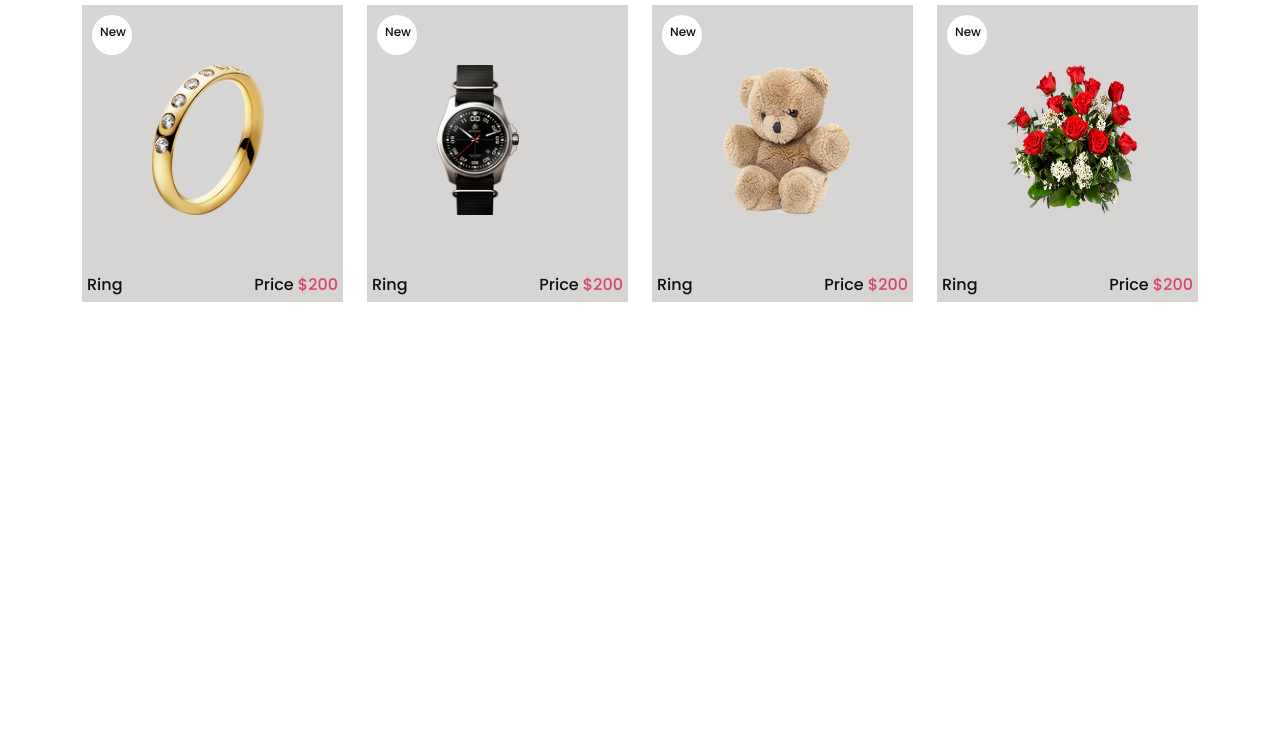
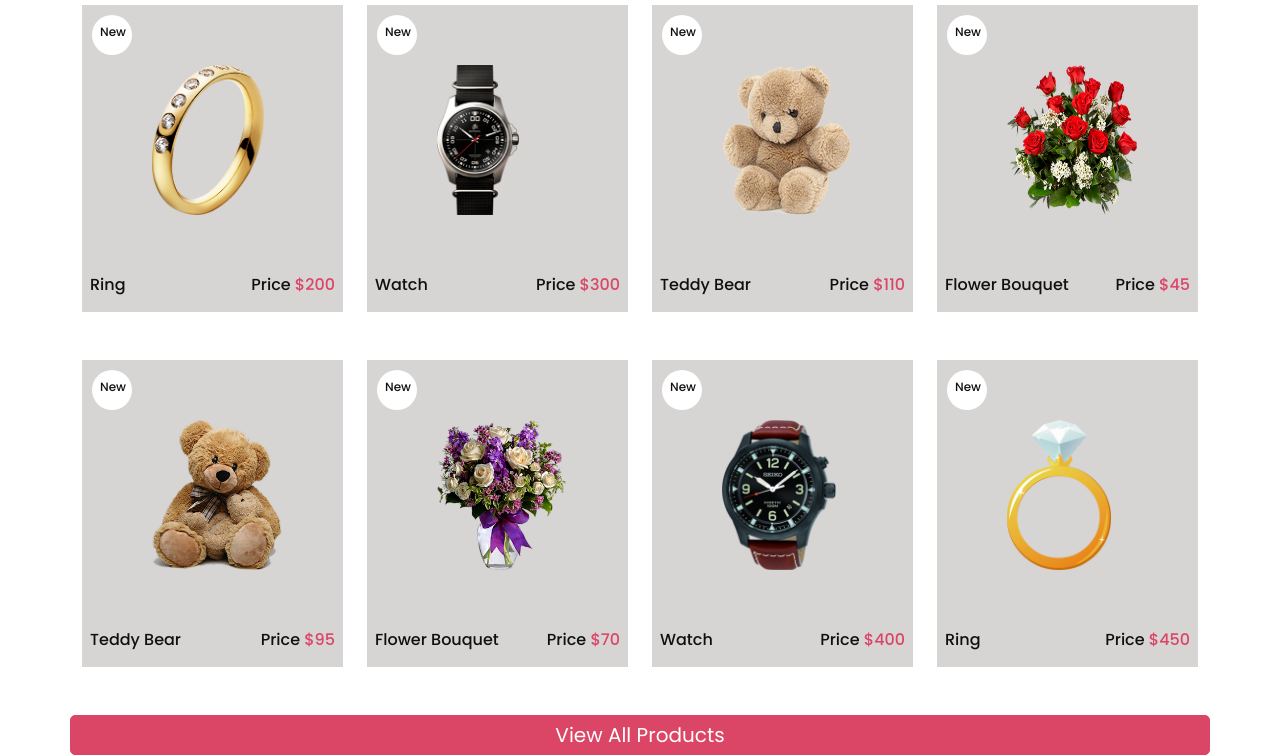
Before and after one commit to umair-khan767/gift-shop, a plain HTML site: page index.html in a window 1280 px wide. Shown: the part 840-1595 px from the top of the page. Before the commit the page ends 1142 px from the top, so only its background shows below. Drawn offline with nearby package versions, Linux system fonts and the light colour scheme.

Commit message:
create btn & row alignment

```diff
--- a/index.html
+++ b/index.html
@@ -148,7 +148,7 @@
             <div class="row">
                 <h1 class="text-center py-5">Latest Products</h1>
             </div>
-            <div class="row">
+            <div class="row gy-5">
                 <div class="col-md-3">
                     <div class="product-box">
                         <div class="new">
@@ -169,12 +169,12 @@
                         <div class="new">
                             <span>New</span>
                         </div>
-                        <img src="images/p2.png" alt="..." class="img-fluid">
+                        <img src="images/p2.png" alt="..." class="img-fluid ">
                         <div class="detail-box2">
-                            <h6 class="float-left">Ring</h6>
+                            <h6 class="float-left">Watch</h6>
                             <h6 class="float-right">
                                 Price
-                                <span>$200</span>
+                                <span>$300</span>
                             </h6>
                         </div>
                     </div>
@@ -186,10 +186,10 @@
                         </div>
                         <img src="images/p3.png" alt="..." class="img-fluid">
                         <div class="detail-box2">
-                            <h6 class="float-left">Ring</h6>
+                            <h6 class="float-left">Teddy Bear</h6>
                             <h6 class="float-right">
                                 Price
-                                <span>$200</span>
+                                <span>$110</span>
                             </h6>
                         </div>
                     </div>
@@ -201,14 +201,78 @@
                         </div>
                         <img src="images/p4.png" alt="..." class="img-fluid">
                         <div class="detail-box2">
-                            <h6 class="float-left">Ring</h6>
+                            <h6 class="float-left">Flower Bouquet</h6>
                             <h6 class="float-right">
                                 Price
-                                <span>$200</span>
+                                <span>$45</span>
                             </h6>
                         </div>
                     </div>
                 </div>
+                <div class="col-md-3">
+                    <div class="product-box">
+                        <div class="new">
+                            <span>New</span>
+                        </div>
+                        <img src="images/p5.png" alt="..." class="img-fluid">
+                        <div class="detail-box2">
+                            <h6 class="float-left">Teddy Bear</h6>
+                            <h6 class="float-right">
+                                Price
+                                <span>$95</span>
+                            </h6>
+                        </div>
+                    </div>
+                </div>
+                <div class="col-md-3">
+                    <div class="product-box">
+                        <div class="new">
+                            <span>New</span>
+                        </div>
+                        <img src="images/p6.png" alt="..." class="img-fluid">
+                        <div class="detail-box2">
+                            <h6 class="float-left">Flower Bouquet</h6>
+                            <h6 class="float-right">
+                                Price
+                                <span>$70</span>
+                            </h6>
+                        </div>
+                    </div>
+                </div>
+                <div class="col-md-3">
+                    <div class="product-box">
+                        <div class="new">
+                            <span>New</span>
+                        </div>
+                        <img src="images/p7.png" alt="..." class="img-fluid">
+                        <div class="detail-box2">
+                            <h6 class="float-left">Watch</h6>
+                            <h6 class="float-right">
+                                Price
+                                <span>$400</span>
+                            </h6>
+                        </div>
+                    </div>
+                </div>
+                <div class="col-md-3">
+                    <div class="product-box">
+                        <div class="new">
+                            <span>New</span>
+                        </div>
+                        <img src="images/p8.png" alt="..." class="img-fluid">
+                        <div class="detail-box2">
+                            <h6 class="float-left">Ring</h6>
+                            <h6 class="float-right">
+                                Price
+                                <span>$450</span>
+                            </h6>
+                        </div>
+                    </div>
+                </div>
+            </div>
+            <div class="row product-btn">
+                <button class="btn btn-lg btn-block mt-5 px-4 py-1
+                ">View All Products</button>
             </div>
         </div>
     </section>
--- a/style.css
+++ b/style.css
@@ -283,20 +283,31 @@ body {
 .product-box img{
     max-width: 130px;
     height: 150px;
-    /* margin-left: 66px; */
     margin-top: 60px;
     justify-content: center;
-    display: inline-block;
 }
 
 .detail-box2{
     display: flex;
     justify-content: space-between;
     margin-top: 60px;
-    margin-left: 5px;
-    margin-right: 5px;
+    margin-left: 8px;
+    margin-right: 8px;
+    padding-bottom: 10px;
 }
 
 .detail-box2 span{
     color: #db4566;
 }
+
+.product-btn .btn{
+  color: #ffffff;
+  border: 1px solid #db4566;
+  border-radius: 5px;
+  background-color: #db4566;
+}
+
+.product-btn .btn:hover{
+  color: #db4566;
+  background-color: #ffffff;
+}
```
